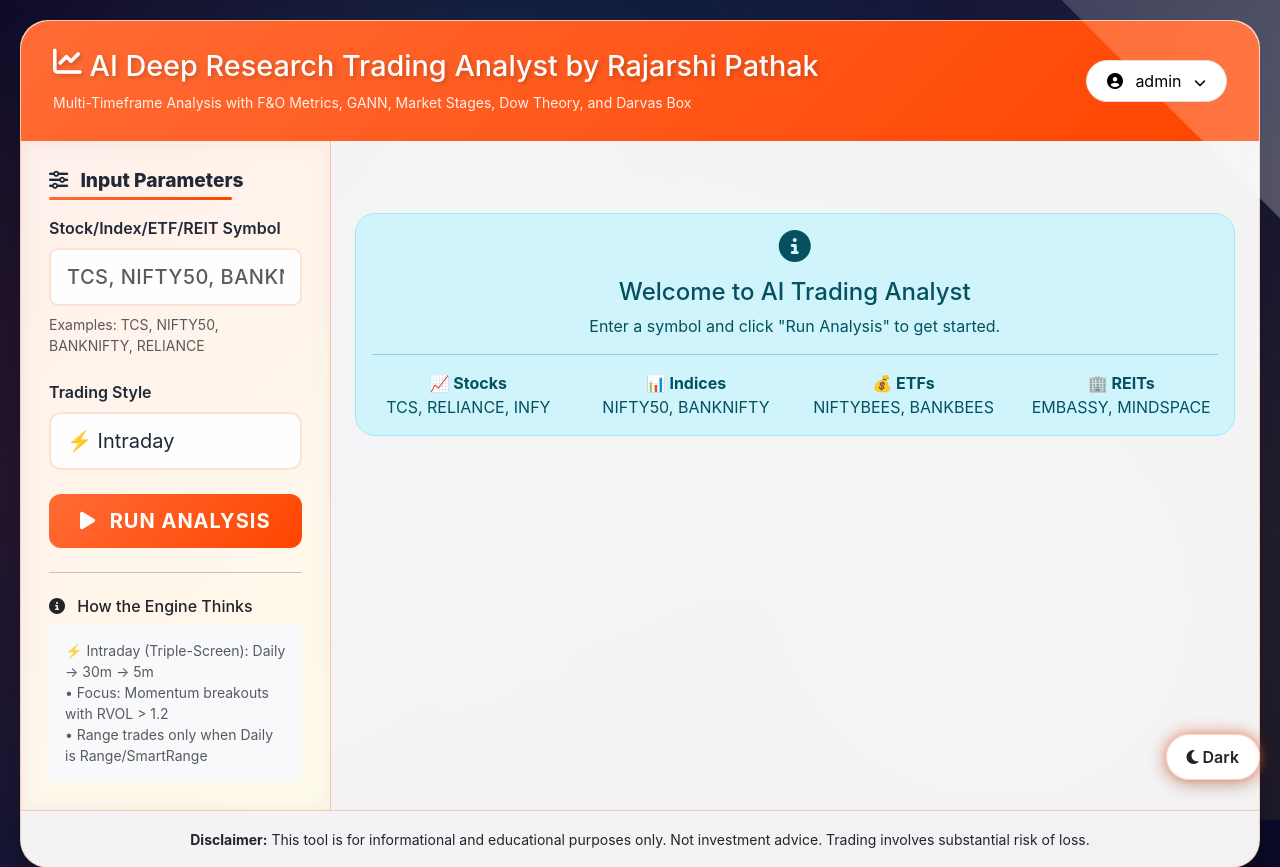
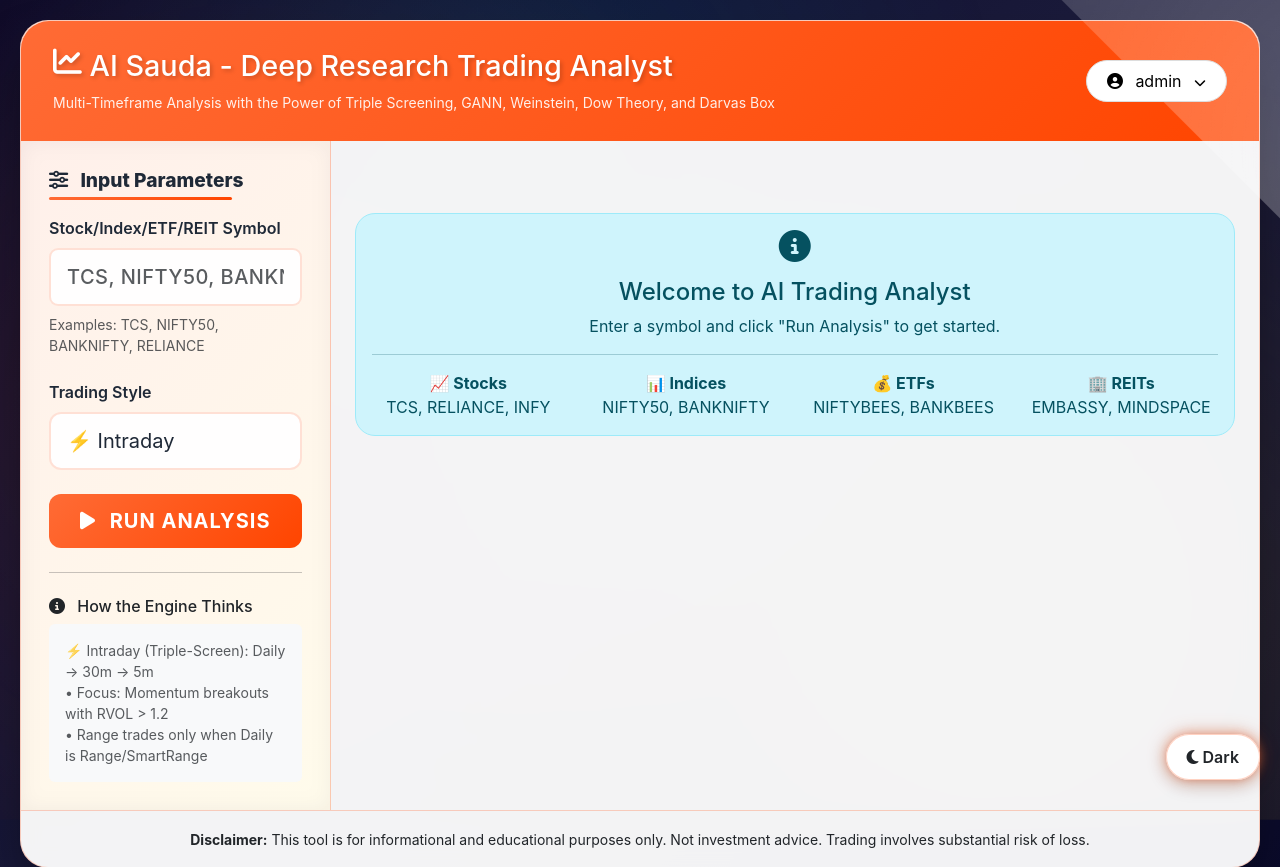
Before and after one commit to Vibe-Raj-Git/ai-trading-analyst, a Flask app: page / in a window 1280 px wide. Shown: the top 867 px of the page. Run offline with Flask 3, Linux system fonts and the light colour scheme; a user stored in the database is signed in; some libraries are stand-ins or nearby versions.

Commit message:
adding UM v6

```diff
--- a/templates/index.html
+++ b/templates/index.html
@@ -3,7 +3,7 @@
 <head>
     <meta charset="UTF-8">
     <meta name="viewport" content="width=device-width, initial-scale=1.0">
-    <title>AI Trading Analyst - Deep Research Platform by Rajarshi Pathak</title>
+    <title>AI Sauda - Deep Research Platform</title>
     <link href="https://cdn.jsdelivr.net/npm/bootstrap@5.3.0/dist/css/bootstrap.min.css" rel="stylesheet">
     <link rel="stylesheet" href="https://cdnjs.cloudflare.com/ajax/libs/font-awesome/6.4.0/css/all.min.css">
     <script src="https://cdn.jsdelivr.net/npm/chart.js"></script>
@@ -715,9 +715,9 @@
             <div style="display: flex; justify-content: space-between; align-items: center; flex-wrap: wrap;">
                 <div>
                     <h1>
-                        <i class="fas fa-chart-line"></i> AI Deep Research Trading Analyst by Rajarshi Pathak
+                        <i class="fas fa-chart-line"></i> AI Sauda - Deep Research Trading Analyst
                     </h1>
-                    <small>Multi-Timeframe Analysis with F&O Metrics, GANN, Market Stages, Dow Theory, and Darvas Box</small>
+                    <small>Multi-Timeframe Analysis with the Power of Triple Screening, GANN, Weinstein, Dow Theory, and Darvas Box</small>
                 </div>
 
                 <div style="position: relative; display: inline-block; z-index: 2000;">
```
